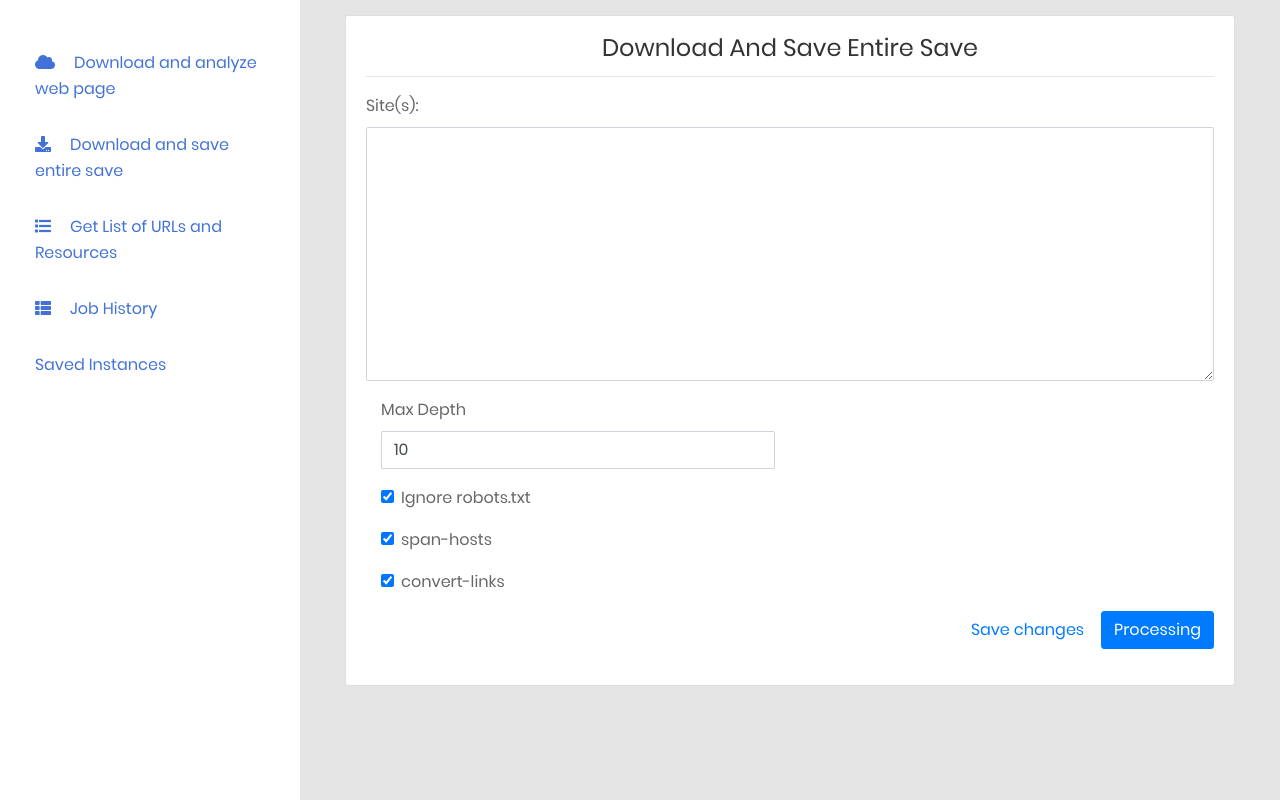
After one commit to kotkovdev/crawlerhelper, a PHP site: template templates/download_and_save.twig in a window 1280 px wide. The commit adds this page. Run offline with PHP 8.4, Linux system fonts and the light colour scheme; the template is opened without the code that fills it, so the values that code supplies are empty; some libraries are stand-ins or nearby versions.

Commit message:
Saving controller and view

```diff
--- a/public/index.php
+++ b/public/index.php
@@ -31,10 +31,6 @@ $container['view'] = function($container) {
     return $view;
 };
 
-$container['AnalyzeController'] = function() {
-    return new App\Controllers\AnalyzeController();
-};
-
 // Set up dependencies
 require __DIR__ . '/../src/dependencies.php';
 
--- a/src/routes.php
+++ b/src/routes.php
@@ -18,3 +18,4 @@ use Slim\Http\Response;
 });*/
 
 $app->get('/', App\Controllers\AnalyzeController::class);
+$app->get('/save', App\Controllers\SaveController::class);
--- /dev/null
+++ b/templates/download_and_save.twig
@@ -0,0 +1,42 @@
+{%  extends "layout.twig" %}
+
+{% block body %}
+    <div class="col-md-12">
+        <div class="card">
+            <div class="card-body">
+                <div class="card-title">
+                    <h3 class="text-center title-2">Download and save entire save</h3>
+                </div>
+                <hr>
+                <form action="" method="post" novalidate="novalidate">
+                    <div class="form-group">
+                        <label for="sites">Site(s):</label>
+                        <textarea name="sites" id="sites" cols="80" rows="10" class="form-control"></textarea>
+                    </div>
+                    <div class="col-md-6">
+                        <div class="form-group">
+                            <label for="depth">Max Depth</label>
+                            <input type="number" name="depth" id="depth" value="10" class="form-control">
+                        </div>
+                        <div class="form-group form-check">
+                            <input type="checkbox" class="form-check-input" id="exampleCheck1" checked>
+                            <label class="form-check-label" for="exampleCheck1">Ignore robots.txt</label>
+                        </div>
+                        <div class="form-group form-check">
+                            <input type="checkbox" class="form-check-input" id="exampleCheck1" checked>
+                            <label class="form-check-label" for="exampleCheck1">span-hosts</label>
+                        </div>
+                        <div class="form-group form-check">
+                            <input type="checkbox" class="form-check-input" id="exampleCheck1" checked>
+                            <label class="form-check-label" for="exampleCheck1">convert-links</label>
+                        </div>
+                    </div>
+                    <div class="form-group float-right">
+                        <button class="btn btn-link">Save changes</button>
+                        <button class="btn btn-primary">Processing</button>
+                    </div>
+                </form>
+            </div>
+        </div>
+    </div>
+{% endblock %}
--- a/templates/menu.twig
+++ b/templates/menu.twig
@@ -1,9 +1,9 @@
 {% block menu %}
 <li class="active has-sub">
-    <a class="js-arrow" href="#"><i class="fas fa-cloud"></i>Download and analyze web page</a>
-    <a class="js-arrow" href="#"><i class="fas fa-download"></i>Download and save entire save</a>
-    <a class="js-arrow" href="#"><i class="fas fa-list"></i>Get List of URLs and Resources</a>
-    <a class="js-arrow" href="#"><i class="fas fa-th-list"></i>Job History</a>
-    <a class="js-arrow" href="#"><i class="fas fa-bars"></i>Saved Instances</a>
+    <a class="js-arrow" href="/"><i class="fas fa-cloud"></i>Download and analyze web page</a>
+    <a class="js-arrow" href="/save"><i class="fas fa-download"></i>Download and save entire save</a>
+    <a class="js-arrow" href="/list"><i class="fas fa-list"></i>Get List of URLs and Resources</a>
+    <a class="js-arrow" href="/history"><i class="fas fa-th-list"></i>Job History</a>
+    <a class="js-arrow" href="/instances><i class="fas fa-bars"></i>Saved Instances</a>
 </li>
 {% endblock %}
```
Also changed, not shown: src/controllers/SaveController.php (added, +11 -0 lines), src/dependencies.php (+9 -0 lines), 1 other file.
